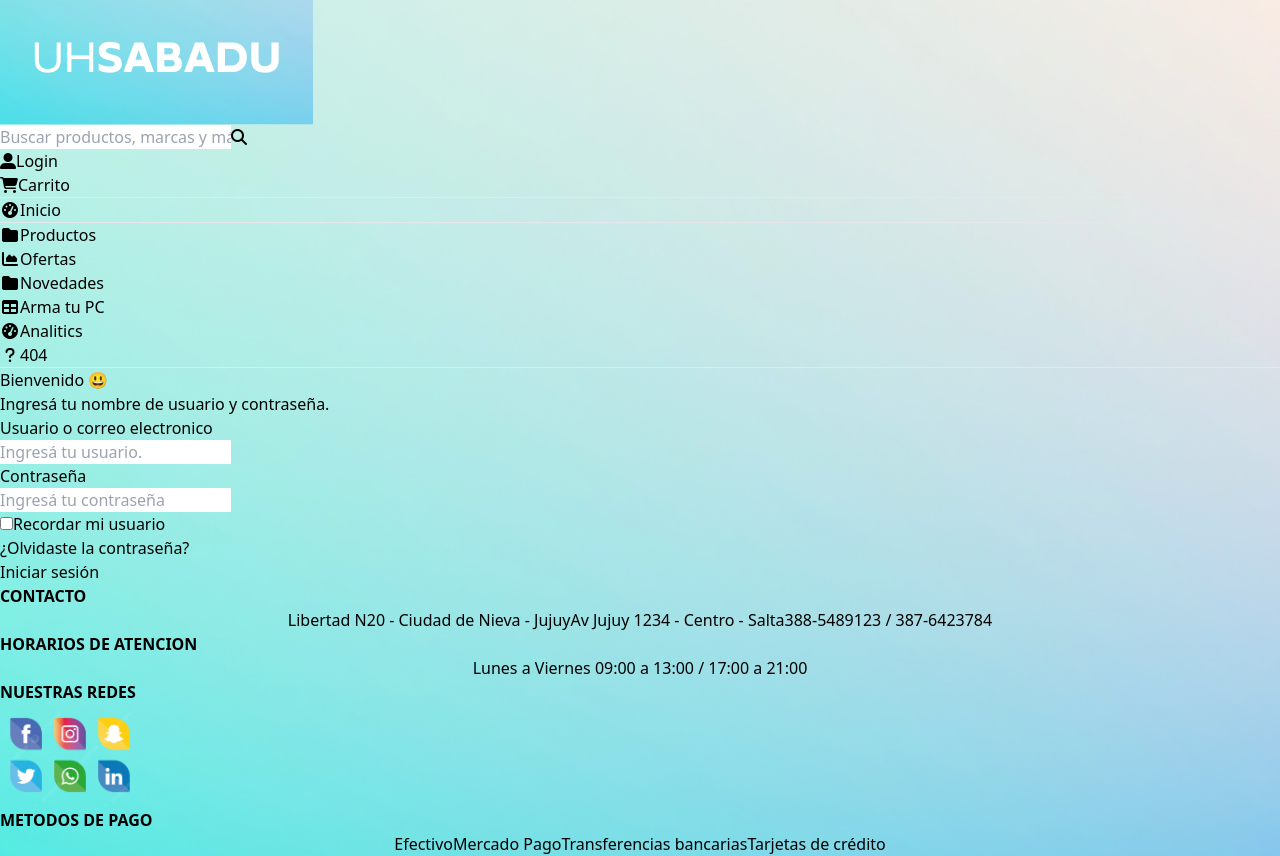
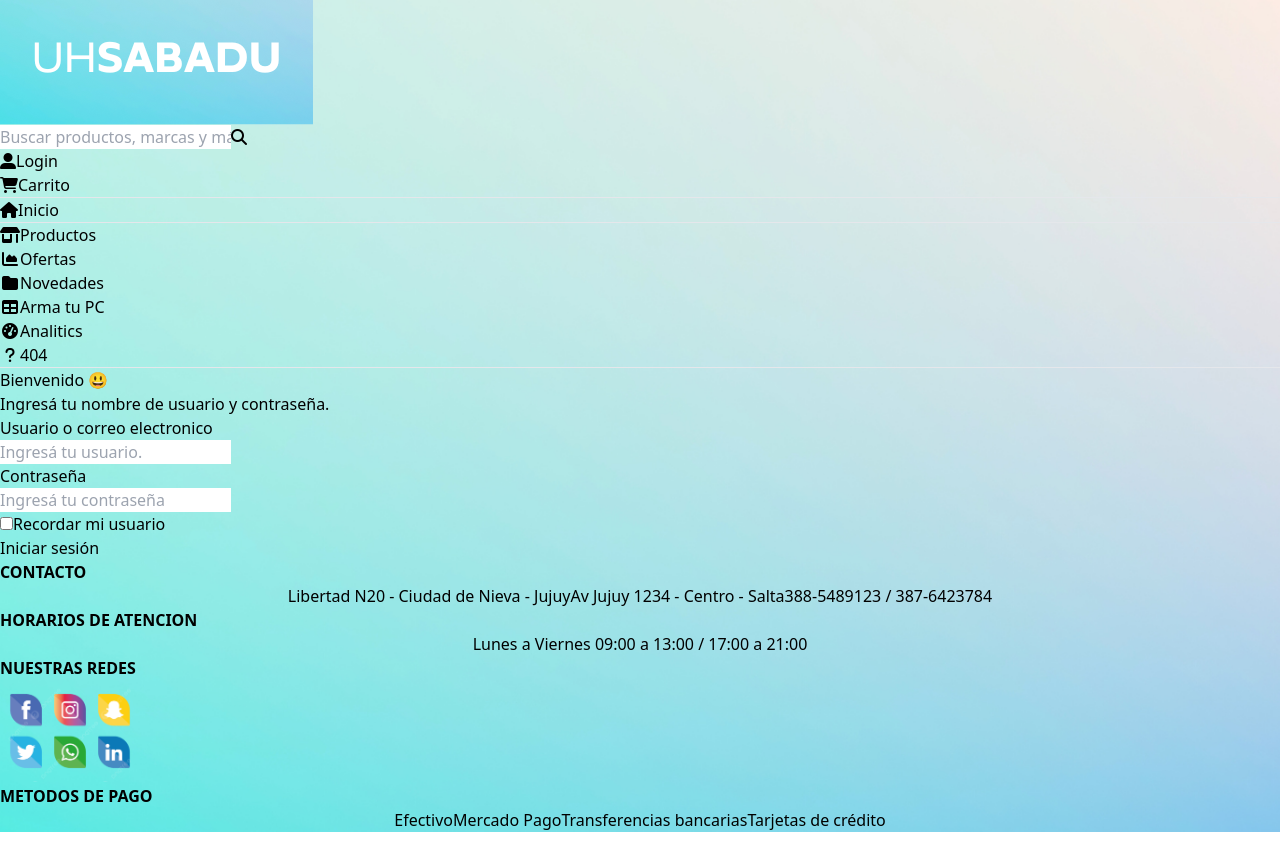
Before and after one commit to SergioFernandezT/uhSabadu-front, a React (Vite) app: page /users/login in a window 1280 px wide. After the commit the page ends 832 px from the top, so only its background shows below. Built offline with nearby package versions, Linux system fonts and the light colour scheme.

Commit message:
added profile features & login validation

```diff
--- a/src/App.jsx
+++ b/src/App.jsx
@@ -10,6 +10,7 @@ import { NavBar } from "./components/NavBar";
 import ProductDetail from "./components/products/ProductDetail";
 import ProductList from './components/products/ProductList';
 import Analitics from "./components/products/Analitics";
+import Profile from "./components/users/Profile";
 
 export function App() {
   return (
@@ -28,6 +29,7 @@ export function App() {
             <Routes>
               <Route path="/" element={<Home />} />
               <Route path="/users/login" element={<Login />} />
+              <Route path="/users/profile/:id" element={<Profile />} />
               <Route path="/products" element={<ProductList />} />
               <Route path="/analitics" element={<Analitics />} />
               <Route path= '/products/detail/:id' element={<ProductDetail />} />
--- a/src/components/NavBar.jsx
+++ b/src/components/NavBar.jsx
@@ -16,7 +16,7 @@ export function NavBar() {
             {/*<!-- Nav Item - Dashboard -->*/}
             <li className="nav-item active">
                 <Link className="nav-link" to="/">
-                    <i className="fas fa-fw fa-tachometer-alt"></i>
+                    <i className="fa-solid fa-house"></i>
                     <span>Inicio</span>
                 </Link>
             </li>
@@ -26,7 +26,7 @@ export function NavBar() {
 
             <li className="nav-item">
                 <Link className="nav-link" to="/products">
-                    <i className="fas fa-fw fa-folder"></i>
+                    <i className="fa-solid fa-shop"></i>
                     <span>Productos</span>
                 </Link>
             </li>
--- a/src/components/products/ProductList.jsx
+++ b/src/components/products/ProductList.jsx
@@ -11,12 +11,9 @@ export default function ProductList() {
             method: 'GET',
             mode: 'cors',
             headers: {
-                // 'Content-Type': 'text/plain',
-                'Content-Type': 'application/x-www-form-urlencoded',
+                'Content-Type': 'application/json',
                 'Accept': 'application/json'
-                // Aquí puedes incluir otras cabeceras requeridas por el servidor
-            },
-            body
+            }
         })
             .then((res) => res.json())
             .then((data) => setProducts(data.data))
--- a/src/components/users/Login.jsx
+++ b/src/components/users/Login.jsx
@@ -1,66 +1,51 @@
-import { Component } from 'react'
-import { Link } from "react-router-dom";
+import React, { useState } from 'react';
+import { useNavigate } from 'react-router-dom';
 
-export default class Login extends Component {
+const Login = () => {
+    const [email, setEmail] = useState('');
+    const [password, setPassword] = useState('');
+    const navigate = useNavigate();
 
-    constructor() {
-        super();
-        this.state = {
-            email: "",
-            password: "",
-            user: {}
+    const handleLogin = async (e) => {
+        e.preventDefault();
+        try {
+            const response = await fetch('http://localhost:3737/api/users/login', {
+                method: 'POST',
+                headers: {
+                    'Content-Type': 'application/json',
+                },
+                body: JSON.stringify({ email, password }),
+            });
+
+            if (response.ok) {
+                const data = await response.json();
+                // Guardar token o manejar la respuesta según sea necesario
+                console.log(data)
+                navigate(`/users/profile/${data.meta.user.id}`); // Redirigir a la página deseada
+            } else {
+                // Manejar errores de autenticación
+                console.error('Error en el logueo:', response.statusText);
+            }
+        } catch (error) {
+            console.error('Error en el logueo:', error);
+        }
     };
-    }
 
-    userValidate = (event) => {
-        event.preventDefault();
-        // this.setState({
-        //     email: this.state.email = event.target[0].value,
-        //     password: this.state.password = event.target[1].value
-        // });
-        console.log(`${event.target[0].value}`)
-        let user = { VACIO: "" }
-        fetch("http://localhost:3737/api/users/login", {
-            method: 'POST',
-            mode: 'cors',
-            body: {
-                email: `${event.target[0].value}`,
-                password: event.target[1].value
-            },
-            headers: {
-                'Content-Type': 'application/x-www-form-urlencoded',
-                'Accept': 'application/json'
-                // Aquí puedes incluir otras cabeceras requeridas por el servidor
-            },
-        })
-            .then((res) => res.json())
-            // .then((data) => this.setState({ user: this.state.user = data }))
-            .then((data) => console.log(data))
-            .catch((e) => console.log(e))
-        console.log(user)
-    }
-
-    render() {
     return (
         <main>
             <div className="login flex justify-center my-5">
-                    <form action="/users/login" method="POST" onSubmit={this.userValidate}>
+                <form onSubmit={handleLogin}>
                     <h1 className="mb-3">Bienvenido 😃</h1>
 
                     <h3 className="mb-2">Ingresá tu nombre de usuario y contraseña.</h3>
 
                     <div className="email mb-3">
                         <h4>Usuario o correo electronico</h4>
-                            <input type="email" id="email" name="email" placeholder="Ingresá tu usuario." required />
+                        <input type="email" id="email" name="email" onChange={(e) => setEmail(e.target.value)} placeholder="Ingresá tu usuario." required />
                     </div>
-                        {/* <% if (locals.errors && errors.email) { %>
-              <div className="text-danger" style="color: crimson;">
-                <%= errors.email.msg %>
-              </div>
-              <% } %>*/}
                     <div className="password mb-1">
                         <h4>Contraseña</h4>
-                            <input type="password" id="password" name="password" placeholder="Ingresá tu contraseña" required />
+                        <input type="password" id="password" name="password" onChange={(e) => setPassword(e.target.value)} placeholder="Ingresá tu contraseña" required />
                     </div>
                     <div className="form-group form-check mb-2">
                         <label className="form-check-label">
@@ -68,20 +53,11 @@ export default class Login extends Component {
                             usuario
                         </label>
                     </div>
-                        <Link to="/users/resetPassword">
-                            <h6>¿Olvidaste la contraseña?</h6>
-                        </Link>
-
                     <button className="mr-5" type="submit">Iniciar sesión</button>
-                        {/* <button type="button" onClick="irARegister()">Crear Cuenta</button> */}
-                        {/* <script>
-                  function irARegister() {
-                    window.location.href = "/users/register";
-                  }
-                </script> */}
                 </form>
             </div>
         </main>
-        )
-    }
-}
+    );
+};
+
+export default Login;
--- /dev/null
+++ b/src/components/users/Profile.jsx
@@ -0,0 +1,35 @@
+import { useParams } from "react-router-dom";
+import { useEffect, useState } from "react";
+export default function Profile() {
+
+    const { id } = useParams()
+    const [loading, setLoading] = useState(true);
+    let [user, setUser] = useState({});
+    useEffect(() => {
+        fetch(`http://localhost:3737/api/users/detail/${id}`)
+            .then((res) => res.json())
+            .then((data) => setUser(data))
+            .catch((e) => console.log(e))
+            .finally(() => setLoading(false));
+    }, []);
+
+    if (loading) return <p className="text-4xl text-center p-20">Loading...</p>;
+    if (user)
+        return (
+            <main>
+                <div className="container">
+                    <div className="row flex justify-center items-center">
+                        <div className="">
+                            <h2>Bienvenido {user.first_name} 🤗</h2>
+                            <img src={`/images/users/${ user.image } `} />
+                            <br />
+                            <br />
+                            <div className="alert alert-success">
+                                {user.email}
+                            </div>
+                        </div>
+                    </div>
+                </div>
+            </main>
+        )
+}
```
Lines whose indentation alone changed are shown as unchanged.
